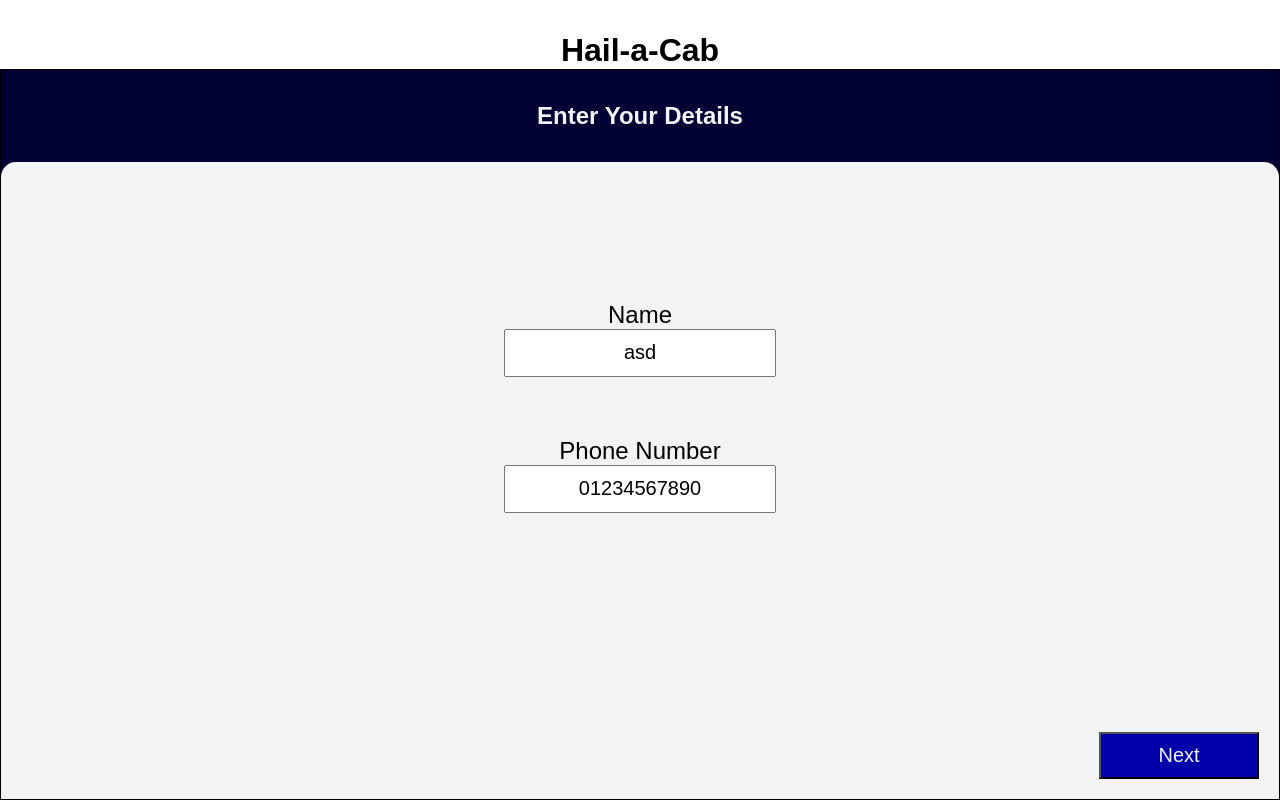
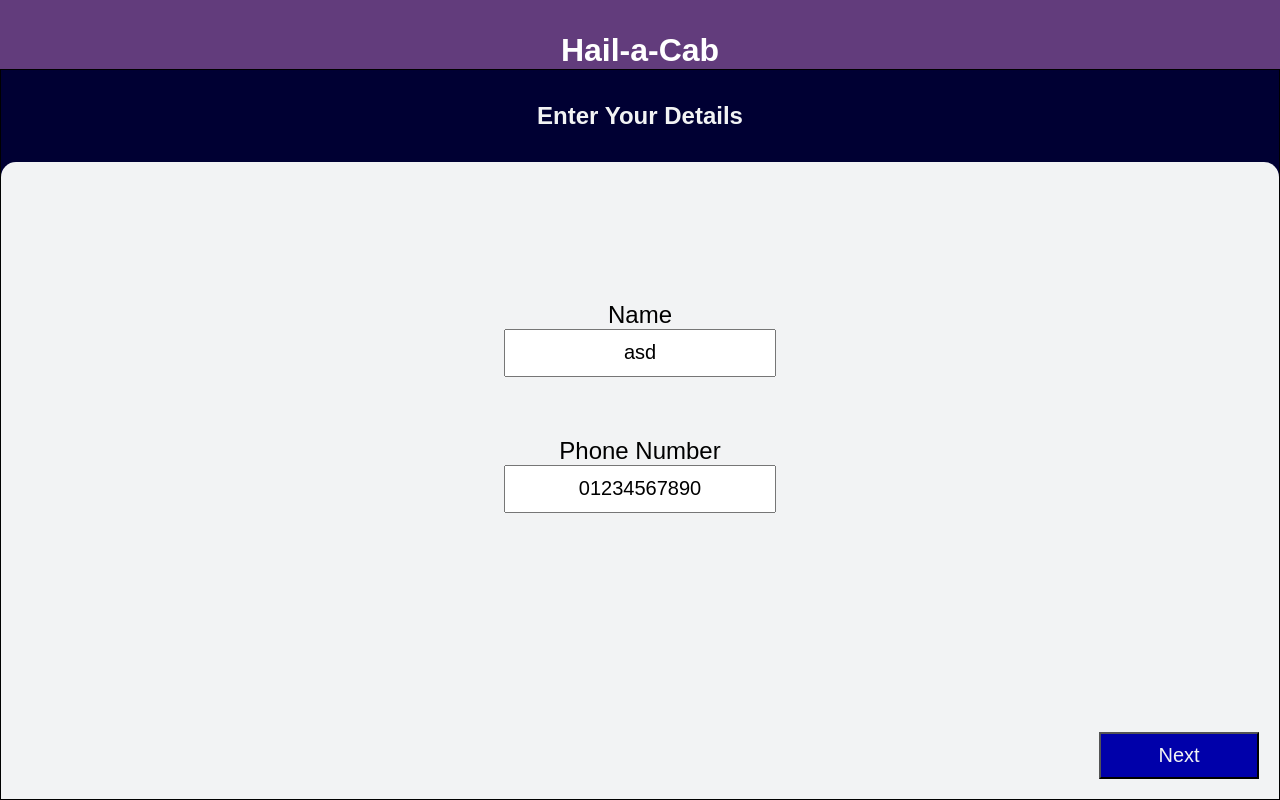
Before and after one commit to Ruaidhri-MacKenzie/taxi, a React (Create React App) app in the folder client/: page / in a window 1280 px wide. Built offline with nearby package versions, Linux system fonts and the light colour scheme.

Commit message:
Added variables for colours

```diff
--- a/client/src/index.css
+++ b/client/src/index.css
@@ -9,9 +9,7 @@
 }
 
 body {
-  font-family: -apple-system, BlinkMacSystemFont, "Segoe UI", "Roboto", "Oxygen",
-    "Ubuntu", "Cantarell", "Fira Sans", "Droid Sans", "Helvetica Neue",
-    sans-serif;
+  font-family: -apple-system, BlinkMacSystemFont, "Segoe UI", "Roboto", "Oxygen", "Ubuntu", "Cantarell", "Fira Sans", "Droid Sans", "Helvetica Neue", sans-serif;
   -webkit-font-smoothing: antialiased;
   -moz-osx-font-smoothing: grayscale;
 }
@@ -20,3 +18,17 @@
   font-family: source-code-pro, Menlo, Monaco, Consolas, "Courier New",
     monospace;
 }
+
+:root {
+	--light: #fff;
+	--dark: #000;
+	--dark-trans: #000000cc;
+	--grey: #333;
+	--grey2: #a2a3a4;
+	--grey3: #ddd;
+	--colour1: #623c7c;
+	--colour1-dark: #37123c;
+	--colour2: #954c97;
+	--colour2-dark: #521945;
+	--colour3: #c8c7c7;
+}
```
